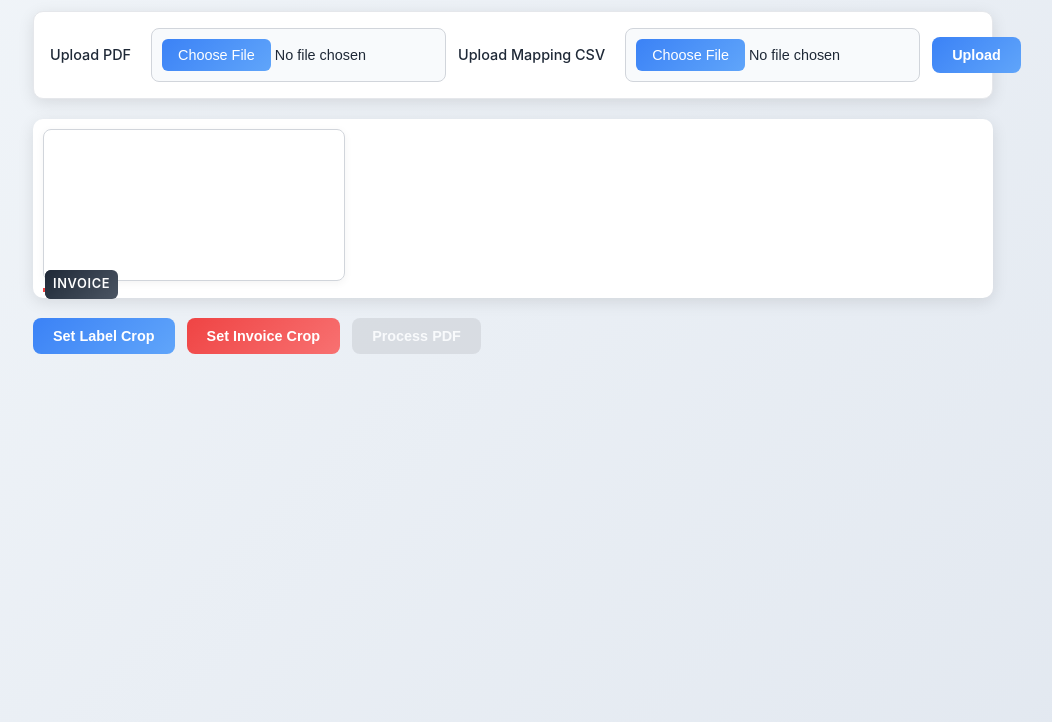
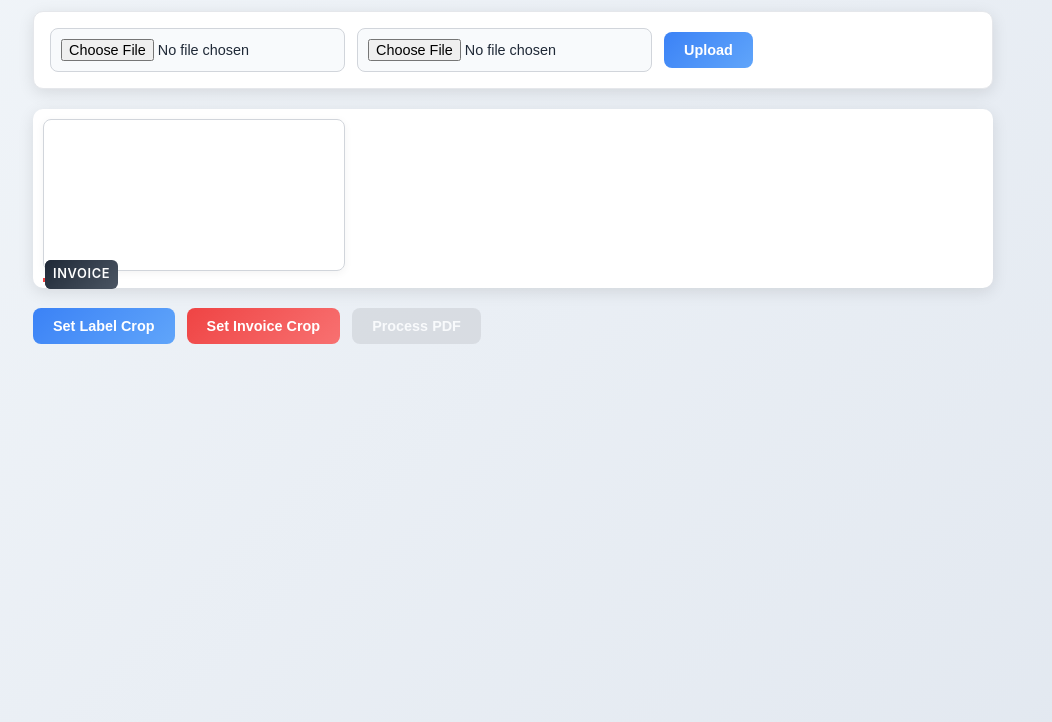
Before and after one commit to santoshk66/merged-pdf-cropper-sku, a website: page public/index.html in a window 1280 px wide. Shown: the part 78-800 px from the top of the page, without its empty margins (127-1179 px from the left). Drawn offline with Linux system fonts and the light colour scheme.

Commit message:
Update index.html

```diff
--- a/public/index.html
+++ b/public/index.html
@@ -51,14 +51,6 @@
   border: 1px solid #e5e7eb;
 }
 
-  #uploadForm label {
-    font-size: 0.9rem;
-    font-weight: 500;
-    color: #1f2937;
-    margin-right: 8px;
-    white-space: nowrap;
-  }
-
 #uploadForm input[type="file"] {
   font-size: 0.9rem;
   padding: 10px;
@@ -66,8 +58,6 @@
   border-radius: 8px;
   background-color: #f8fafc;
   transition: border-color 0.3s ease, background-color 0.3s ease, box-shadow 0.3s ease;
-    position: relative;
-    cursor: pointer;
 }
 
 #uploadForm input[type="file"]:hover {
@@ -82,29 +72,6 @@
   box-shadow: 0 0 0 3px rgba(59, 130, 246, 0.3);
 }
 
-  /* Custom file input styling for button */
-  #uploadForm input[type="file"]::file-selector-button {
-    background: linear-gradient(135deg, #3b82f6, #60a5fa);
-    color: #ffffff;
-    border: none;
-    padding: 8px 16px;
-    border-radius: 6px;
-    font-weight: 500;
-    cursor: pointer;
-    transition: background 0.3s ease, transform 0.2s ease;
-  }
-
-  #uploadForm input[type="file"]::file-selector-button:hover {
-    background: linear-gradient(135deg, #2563eb, #3b82f6);
-    transform: translateY(-1px);
-  }
-
-  /* Remove previous pseudo-element placeholders */
-  #pdfInput::before,
-  #skuInput::before {
-    display: none;
-  }
-
 #uploadForm button {
   background: linear-gradient(135deg, #3b82f6, #60a5fa);
   color: #ffffff;
@@ -114,10 +81,6 @@
   border-radius: 8px;
   cursor: pointer;
   transition: transform 0.2s ease, box-shadow 0.3s ease;
-    position: relative;
-    display: flex;
-    align-items: center;
-    justify-content: center;
 }
 
 #uploadForm button:hover {
@@ -127,24 +90,6 @@
 
 #uploadForm button:active {
   transform: translateY(0);
-  }
-
-  /* Loading state for upload button */
-  #uploadForm button.loading::after {
-    content: '';
-    display: inline-block;
-    width: 16px;
-    height: 16px;
-    border: 2px solid #ffffff;
-    border-top-color: transparent;
-    border-radius: 50%;
-    animation: spin 0.8s linear infinite;
-    margin-left: 8px;
-  }
-
-  @keyframes spin {
-    0% { transform: rotate(0deg); }
-    100% { transform: rotate(360deg); }
 }
 
 /* Preview container and canvas */
@@ -268,11 +213,6 @@
     align-items: stretch;
   }
 
-    #uploadForm label {
-      margin-bottom: 8px;
-      margin-right: 0;
-    }
-
   #uploadForm input[type="file"],
   #uploadForm button {
     width: 100%;
@@ -297,11 +237,9 @@
 <body>
   <h2>Upload PDF & SKU Mapping</h2>
   <form id="uploadForm">
-    <label for="pdfInput">Upload PDF</label>
-    <input type="file" id="pdfInput" name="pdf" accept="application/pdf" required />
-    <label for="skuInput">Upload Mapping CSV</label>
-    <input type="file" id="skuInput" name="skuMapping" accept=".csv" />
-    <button type="submit" id="uploadButton">Upload</button>
+    <input type="file" name="pdf" accept="application/pdf" required />
+    <input type="file" name="skuMapping" accept=".csv" />
+    <button type="submit">Upload</button>
   </form>
 
   <div id="preview-container" style="position:relative;">
```
Lines whose indentation alone changed are shown as unchanged.
